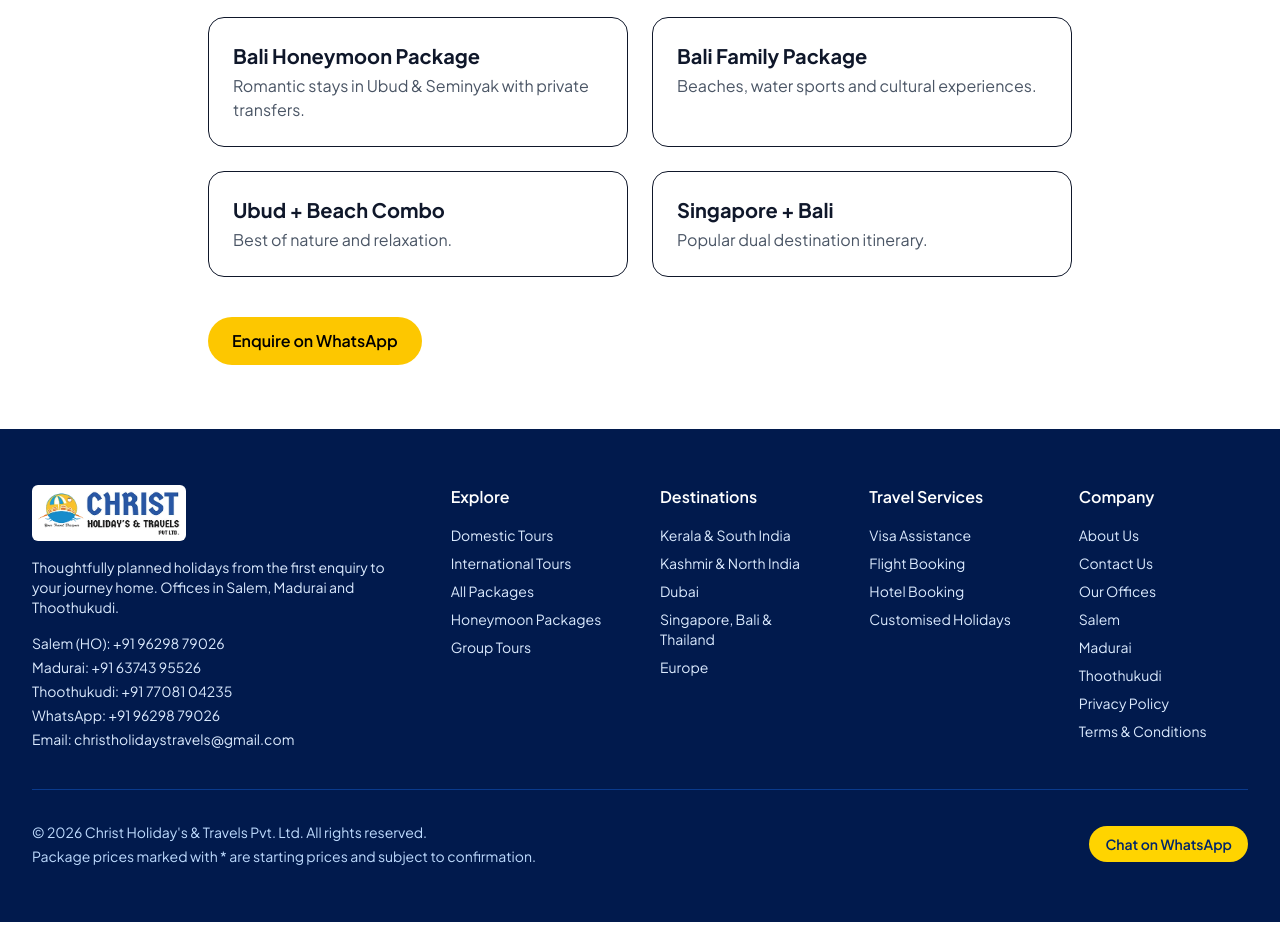
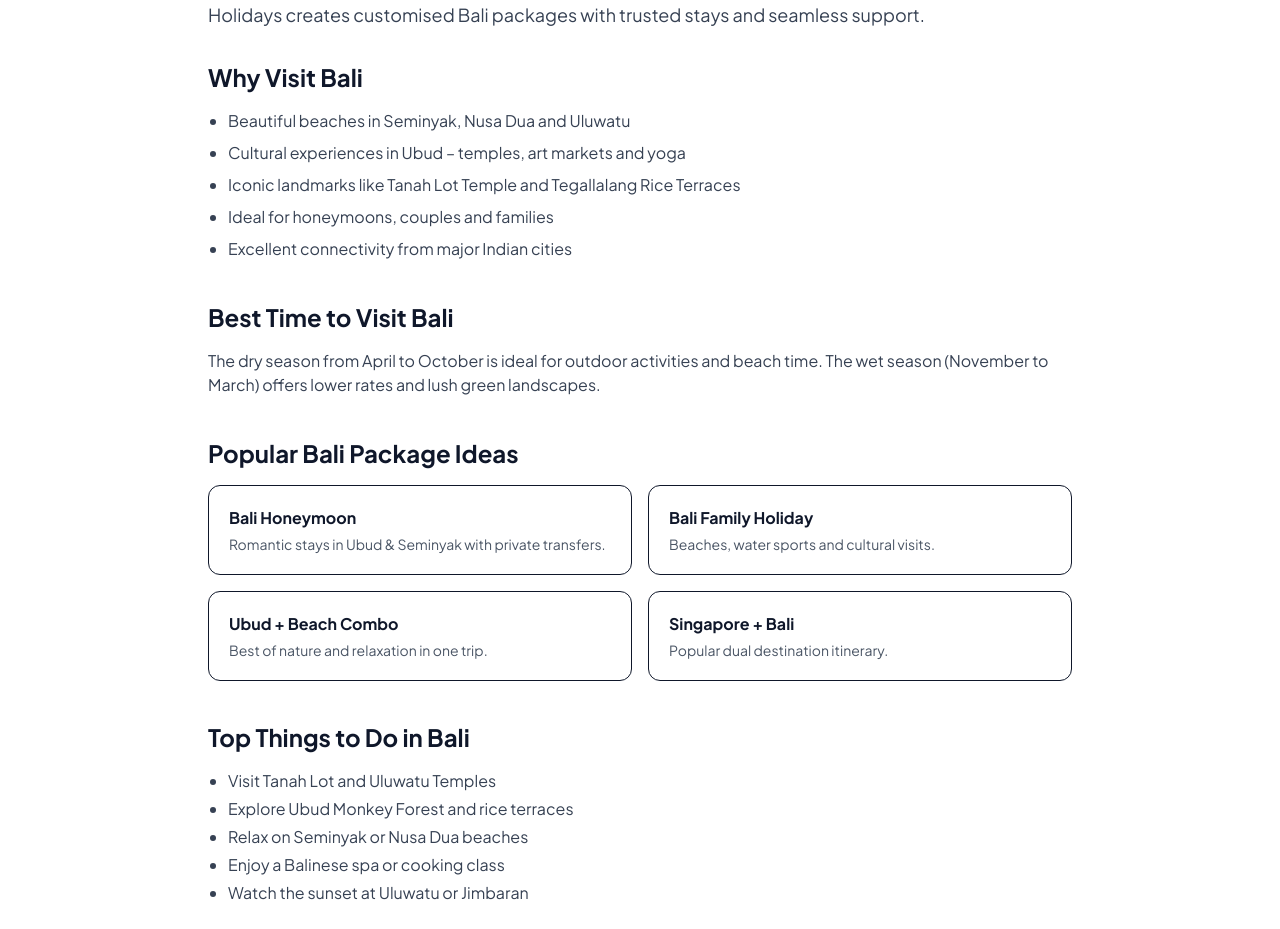
Before and after one commit to ssavvymedia/christ-holidays-website, a Next.js app: page /international-tour-packages/asia/bali in a window 1280 px wide. Shown: the part 343-1272 px from the top of the page. Built offline with nearby package versions, Linux system fonts and the light colour scheme.

Commit message:
Add rich SEO content to Bali, Kerala and Dubai destination pages

```diff
--- a/src/app/international-tour-packages/asia/bali/page.tsx
+++ b/src/app/international-tour-packages/asia/bali/page.tsx
@@ -2,23 +2,59 @@ import type { Metadata } from "next";
 import Link from "next/link";
 
 export const metadata: Metadata = {
-  title: "Bali Tour Packages",
-  description: "Bali honeymoon, family and adventure packages with Christ Holidays. Temples, beaches, Ubud and more.",
+  title: "Bali Tour Packages | Honeymoon, Family & Custom Holidays",
+  description: "Plan your Bali holiday with Christ Holidays. Explore temples, beaches, Ubud, rice terraces and romantic resorts. Custom packages with WhatsApp support.",
 };
 
 export default function BaliPage() {
   return (
     <div className="max-w-4xl mx-auto px-4 py-16">
-      <nav className="text-sm text-gray-500 mb-4"><Link href="/" className="hover:text-blue-700">Home</Link> / <Link href="/international-tour-packages/asia" className="hover:text-blue-700">Asia</Link> / Bali</nav>
+      <nav className="text-sm text-gray-500 mb-6"><Link href="/" className="hover:text-blue-700">Home</Link> / <Link href="/international-tour-packages/asia" className="hover:text-blue-700">Asia</Link> / Bali</nav>
       <h1 className="text-4xl font-bold text-blue-900 mb-4">Bali Tour Packages</h1>
-      <p className="text-lg text-gray-700 mb-6">Island of the Gods – temples, beaches, rice terraces and vibrant culture. Perfect for honeymoons, families and friends.</p>
-      <div className="grid sm:grid-cols-2 gap-6 mb-10">
-        <div className="border rounded-2xl p-6"><h2 className="font-bold text-xl">Bali Honeymoon Package</h2><p className="text-gray-600 mt-1">Romantic stays in Ubud & Seminyak with private transfers.</p></div>
-        <div className="border rounded-2xl p-6"><h2 className="font-bold text-xl">Bali Family Package</h2><p className="text-gray-600 mt-1">Beaches, water sports and cultural experiences.</p></div>
-        <div className="border rounded-2xl p-6"><h2 className="font-bold text-xl">Ubud + Beach Combo</h2><p className="text-gray-600 mt-1">Best of nature and relaxation.</p></div>
-        <div className="border rounded-2xl p-6"><h2 className="font-bold text-xl">Singapore + Bali</h2><p className="text-gray-600 mt-1">Popular dual destination itinerary.</p></div>
-      </div>
-      <a href="https://wa.me/919629879026?text=Hello%20Christ%20Holidays%2C%20I%20am%20interested%20in%20Bali%20tour%20packages." className="inline-flex bg-yellow-400 text-black px-6 py-3 rounded-full font-semibold">Enquire on WhatsApp</a>
+      <p className="text-lg text-gray-700 mb-8">Known as the Island of the Gods, Bali blends stunning beaches, ancient temples, lush rice terraces and a vibrant culture. Whether you are planning a honeymoon, family holiday or a relaxing getaway, Christ Holidays creates customised Bali packages with trusted stays and seamless support.</p>
+
+      <section className="mb-10">
+        <h2 className="text-2xl font-bold mb-4">Why Visit Bali</h2>
+        <ul className="list-disc pl-5 space-y-2 text-gray-700">
+          <li>Beautiful beaches in Seminyak, Nusa Dua and Uluwatu</li>
+          <li>Cultural experiences in Ubud – temples, art markets and yoga</li>
+          <li>Iconic landmarks like Tanah Lot Temple and Tegallalang Rice Terraces</li>
+          <li>Ideal for honeymoons, couples and families</li>
+          <li>Excellent connectivity from major Indian cities</li>
+        </ul>
+      </section>
+
+      <section className="mb-10">
+        <h2 className="text-2xl font-bold mb-4">Best Time to Visit Bali</h2>
+        <p className="text-gray-700 mb-3">The dry season from April to October is ideal for outdoor activities and beach time. The wet season (November to March) offers lower rates and lush green landscapes.</p>
+      </section>
+
+      <section className="mb-10">
+        <h2 className="text-2xl font-bold mb-4">Popular Bali Package Ideas</h2>
+        <div className="grid sm:grid-cols-2 gap-4">
+          <div className="border rounded-xl p-5"><h3 className="font-bold">Bali Honeymoon</h3><p className="text-sm text-gray-600 mt-1">Romantic stays in Ubud & Seminyak with private transfers.</p></div>
+          <div className="border rounded-xl p-5"><h3 className="font-bold">Bali Family Holiday</h3><p className="text-sm text-gray-600 mt-1">Beaches, water sports and cultural visits.</p></div>
+          <div className="border rounded-xl p-5"><h3 className="font-bold">Ubud + Beach Combo</h3><p className="text-sm text-gray-600 mt-1">Best of nature and relaxation in one trip.</p></div>
+          <div className="border rounded-xl p-5"><h3 className="font-bold">Singapore + Bali</h3><p className="text-sm text-gray-600 mt-1">Popular dual destination itinerary.</p></div>
+        </div>
+      </section>
+
+      <section className="mb-10">
+        <h2 className="text-2xl font-bold mb-4">Top Things to Do in Bali</h2>
+        <ul className="list-disc pl-5 space-y-1 text-gray-700">
+          <li>Visit Tanah Lot and Uluwatu Temples</li>
+          <li>Explore Ubud Monkey Forest and rice terraces</li>
+          <li>Relax on Seminyak or Nusa Dua beaches</li>
+          <li>Enjoy a Balinese spa or cooking class</li>
+          <li>Watch the sunset at Uluwatu or Jimbaran</li>
+        </ul>
+      </section>
+
+      <section className="bg-blue-50 rounded-2xl p-6">
+        <h2 className="text-xl font-bold mb-3">Plan Your Bali Trip</h2>
+        <p className="text-gray-700 mb-4">Share your travel dates, group size and preferences. Our team will prepare a customised itinerary and quotation.</p>
+        <a href="https://wa.me/919629879026?text=Hello%20Christ%20Holidays%2C%20I%20am%20interested%20in%20Bali%20tour%20packages." className="inline-flex bg-yellow-400 text-black px-6 py-3 rounded-full font-semibold">Enquire on WhatsApp</a>
+      </section>
     </div>
   );
 }
--- a/src/app/international-tour-packages/middle-east/dubai/page.tsx
+++ b/src/app/international-tour-packages/middle-east/dubai/page.tsx
@@ -2,23 +2,43 @@ import type { Metadata } from "next";
 import Link from "next/link";
 
 export const metadata: Metadata = {
-  title: "Dubai Tour Packages",
-  description: "Dubai city, desert safari and luxury packages with Christ Holidays.",
+  title: "Dubai Tour Packages | City, Desert Safari & Luxury Holidays",
+  description: "Book Dubai packages with Christ Holidays. Burj Khalifa, desert safari, Marina cruise and customised family & honeymoon itineraries.",
 };
 
 export default function DubaiPage() {
   return (
     <div className="max-w-4xl mx-auto px-4 py-16">
-      <nav className="text-sm text-gray-500 mb-4"><Link href="/" className="hover:text-blue-700">Home</Link> / <Link href="/international-tour-packages/middle-east" className="hover:text-blue-700">Middle East</Link> / Dubai</nav>
+      <nav className="text-sm text-gray-500 mb-6"><Link href="/" className="hover:text-blue-700">Home</Link> / <Link href="/international-tour-packages/middle-east" className="hover:text-blue-700">Middle East</Link> / Dubai</nav>
       <h1 className="text-4xl font-bold text-blue-900 mb-4">Dubai Tour Packages</h1>
-      <p className="text-lg text-gray-700 mb-6">Modern luxury, Burj Khalifa, desert safari, shopping and family attractions.</p>
-      <div className="grid sm:grid-cols-2 gap-6 mb-10">
-        <div className="border rounded-2xl p-6"><h2 className="font-bold text-xl">Dubai City Package</h2></div>
-        <div className="border rounded-2xl p-6"><h2 className="font-bold text-xl">Dubai + Abu Dhabi</h2></div>
-        <div className="border rounded-2xl p-6"><h2 className="font-bold text-xl">Dubai Honeymoon</h2></div>
-        <div className="border rounded-2xl p-6"><h2 className="font-bold text-xl">Desert Safari Special</h2></div>
-      </div>
-      <a href="https://wa.me/919629879026?text=Hello%20Christ%20Holidays%2C%20I%20am%20interested%20in%20Dubai%20packages." className="inline-flex bg-yellow-400 text-black px-6 py-3 rounded-full font-semibold">Enquire on WhatsApp</a>
+      <p className="text-lg text-gray-700 mb-8">Dubai combines modern luxury, iconic landmarks, desert adventures and world-class shopping. Christ Holidays offers flexible Dubai packages for families, couples and groups with reliable transfers and stays.</p>
+
+      <section className="mb-10">
+        <h2 className="text-2xl font-bold mb-4">Top Experiences in Dubai</h2>
+        <ul className="list-disc pl-5 space-y-2 text-gray-700">
+          <li>Visit Burj Khalifa and Dubai Mall</li>
+          <li>Desert safari with BBQ dinner</li>
+          <li>Dubai Marina cruise and Palm Jumeirah</li>
+          <li>Shopping at traditional souks and modern malls</li>
+          <li>Optional Abu Dhabi day trip</li>
+        </ul>
+      </section>
+
+      <section className="mb-10">
+        <h2 className="text-2xl font-bold mb-4">Popular Dubai Packages</h2>
+        <div className="grid sm:grid-cols-2 gap-4">
+          <div className="border rounded-xl p-5"><h3 className="font-bold">Dubai City Package</h3><p className="text-sm text-gray-600 mt-1">Iconic landmarks and city highlights.</p></div>
+          <div className="border rounded-xl p-5"><h3 className="font-bold">Dubai + Abu Dhabi</h3><p className="text-sm text-gray-600 mt-1">Combined UAE experience.</p></div>
+          <div className="border rounded-xl p-5"><h3 className="font-bold">Dubai Honeymoon</h3><p className="text-sm text-gray-600 mt-1">Luxury stays with romantic experiences.</p></div>
+          <div className="border rounded-xl p-5"><h3 className="font-bold">Desert Safari Special</h3><p className="text-sm text-gray-600 mt-1">Adventure-focused itinerary.</p></div>
+        </div>
+      </section>
+
+      <section className="bg-blue-50 rounded-2xl p-6">
+        <h2 className="text-xl font-bold mb-3">Get a Customised Dubai Quote</h2>
+        <p className="text-gray-700 mb-4">Share your travel dates and requirements. Our team will prepare the best options for you.</p>
+        <a href="https://wa.me/919629879026?text=Hello%20Christ%20Holidays%2C%20I%20am%20interested%20in%20Dubai%20packages." className="inline-flex bg-yellow-400 text-black px-6 py-3 rounded-full font-semibold">Enquire on WhatsApp</a>
+      </section>
     </div>
   );
 }
```
Also changed, not shown: src/app/domestic-tour-packages/south-india/kerala/page.tsx (+36 -11 lines).
